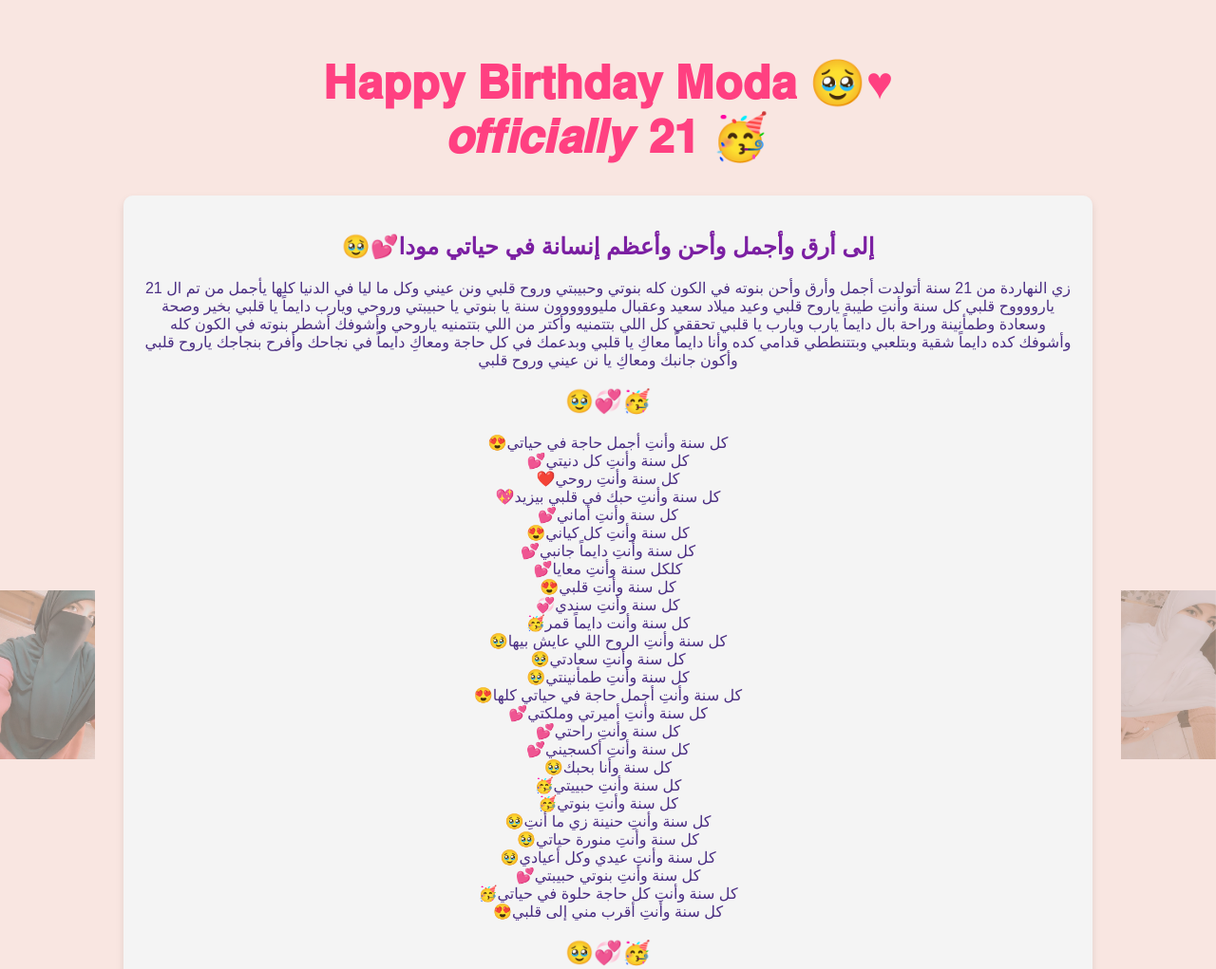
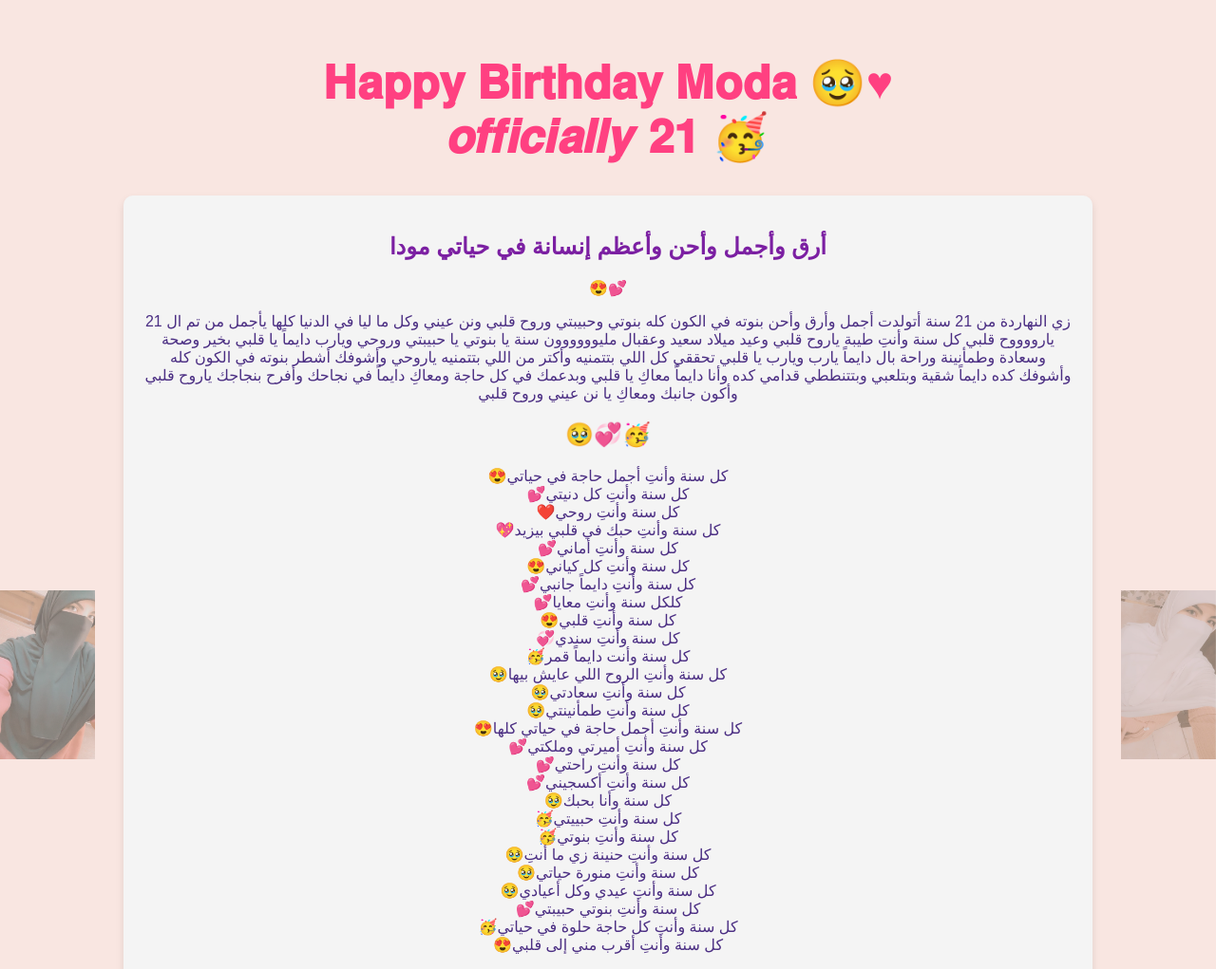
Before and after one commit to El-MoatasimBellah/Moda, a plain HTML site: page index.html in a window 1280 px wide. Shown: the top 1021 px of the page at 95% size. Drawn offline with Linux system fonts and the light colour scheme.

Commit message:
Update index.html

```diff
--- a/index.html
+++ b/index.html
@@ -79,8 +79,9 @@
 <body>
     <h1>𝐇𝐚𝐩𝐩𝐲 𝐁𝐢𝐫𝐭𝐡𝐝𝐚𝐲 𝐌𝐨𝐝𝐚 🥹♥<br>𝒐𝒇𝒇𝒊𝒄𝒊𝒂𝒍𝒍𝒚 𝟐𝟏 🥳</h1>
     <div class="message">
-        <h2>🥹💕إلى أرق وأجمل وأحن وأعظم إنسانة في حياتي مودا
+        <h2> أرق وأجمل وأحن وأعظم إنسانة في حياتي مودا
         </h2>
+        😍💕
         <p>
             زي النهاردة من 21 سنة أتولدت أجمل وأرق وأحن بنوته في الكون كله بنوتي وحبيبتي وروح قلبي ونن عيني وكل ما ليا في الدنيا كلها يأجمل من تم ال 21 يارووووح قلبي
 
```
